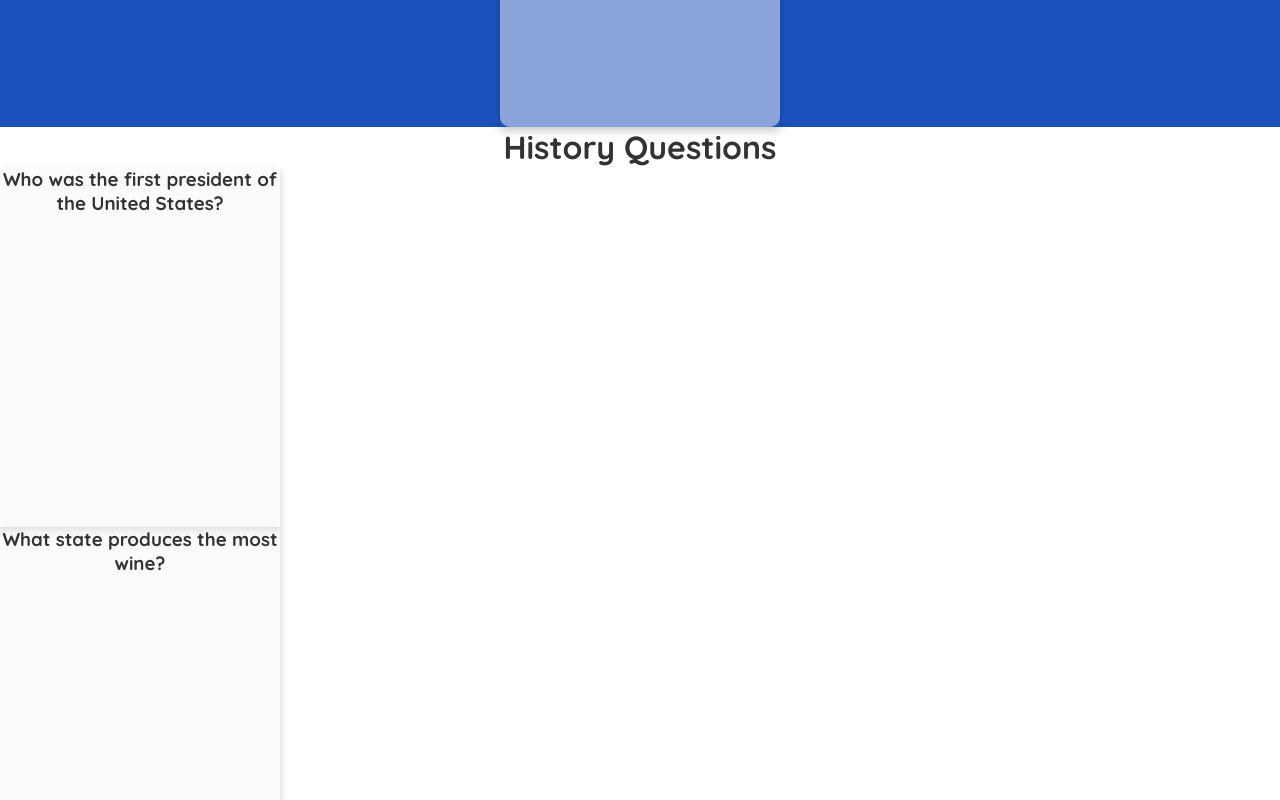
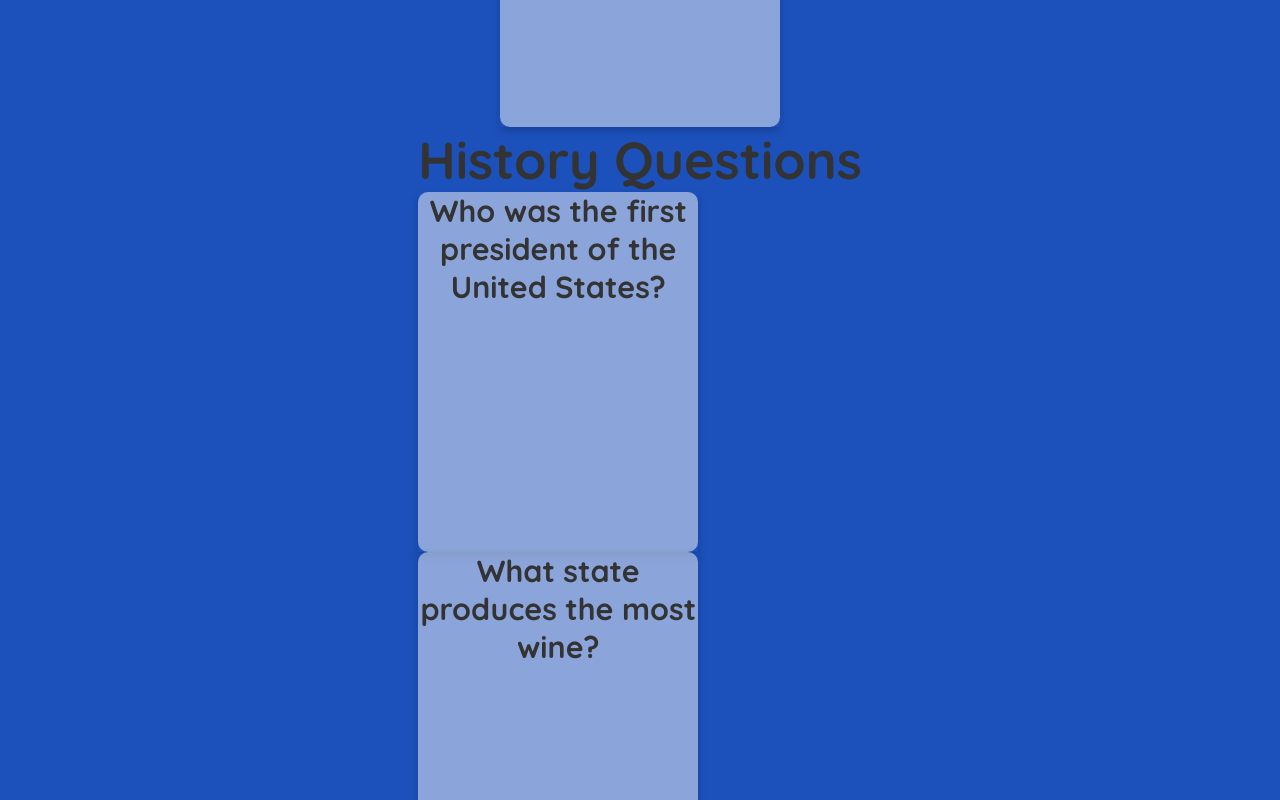
Before and after one commit to EvaGraceSmith/studyCards, a React (Create React App) app: page / in a window 1280 px wide. Shown: the part 820-1620 px from the top of the page. Built offline with nearby package versions, Linux system fonts and the light colour scheme.

Commit message:
added questions to header

```diff
--- a/src/App.js
+++ b/src/App.js
@@ -22,8 +22,9 @@ function App() {
         </h1>
         <Button/>
 <Cards/>
+<Home/>
       </header>
-      <Home/>
+
     </div>
   );
 }
```
